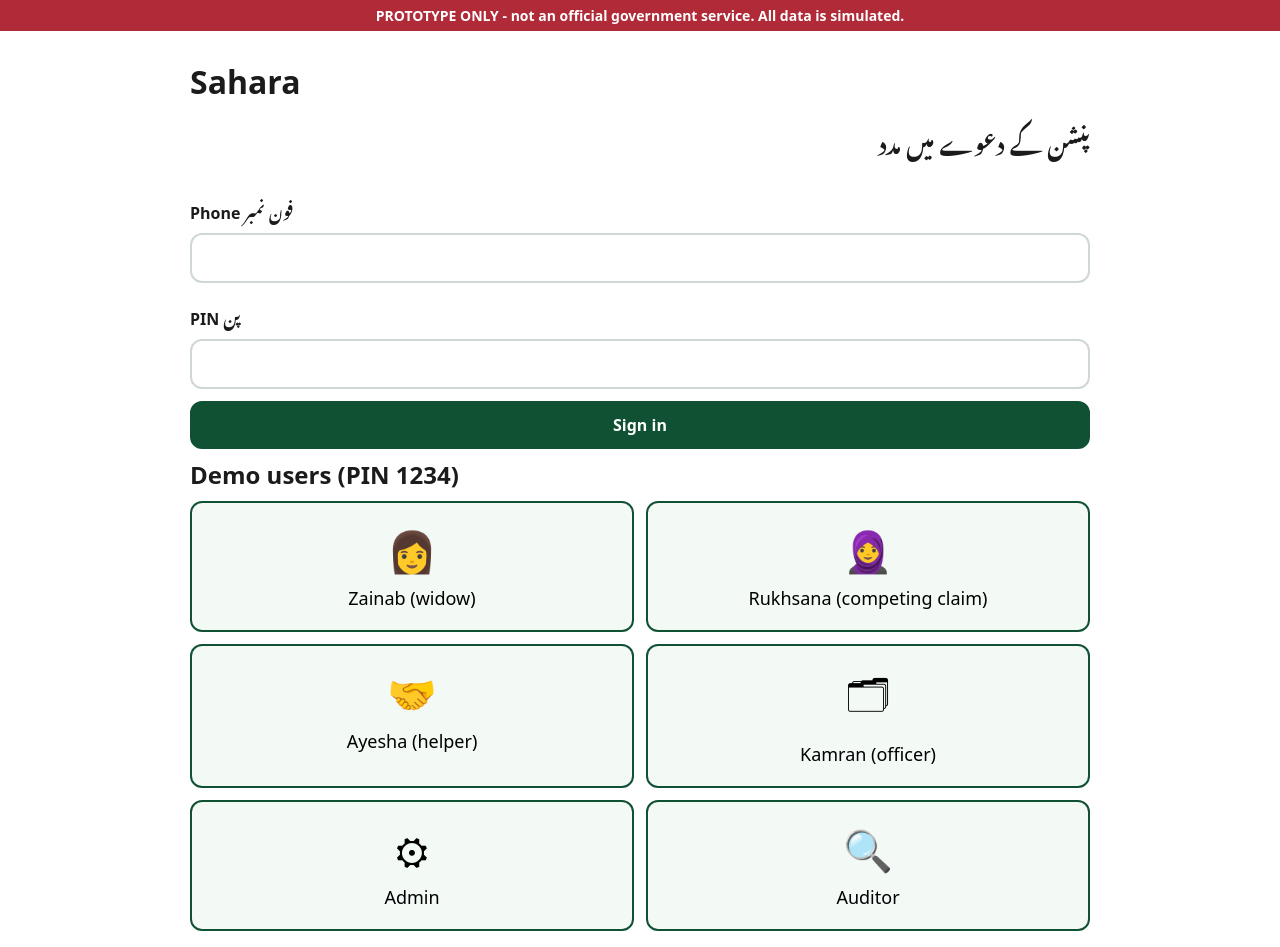
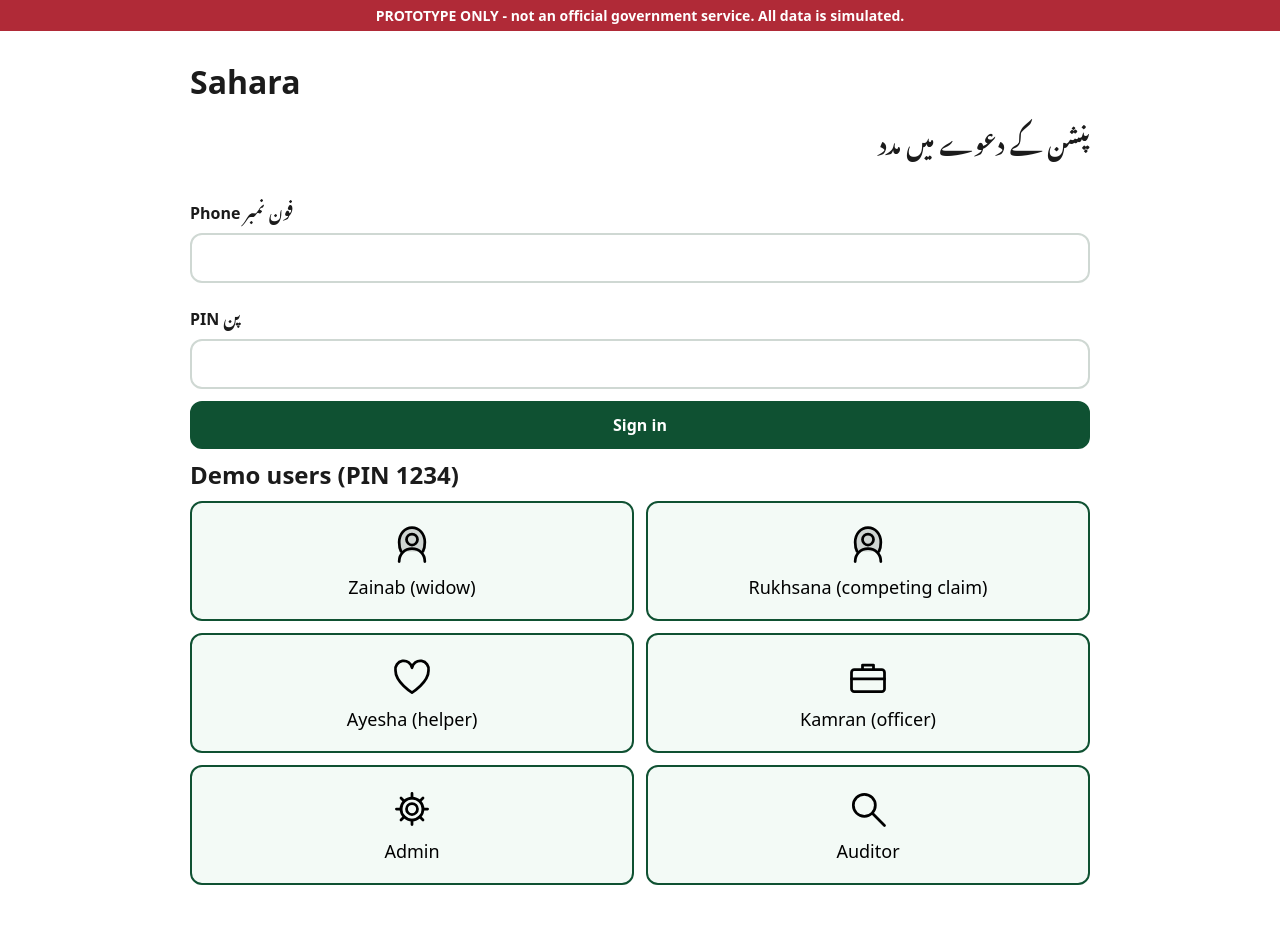
Before and after one commit to Aiza166/AI-Hackathon, a React (Vite) app in the folder frontend/: page / in a window 1280 px wide. After the commit the page ends 901 px from the top, so only its background shows below. Built offline with nearby package versions, Linux system fonts and the light colour scheme; no server answers.

Commit message:
feat: replace emoji with SVG pictograms across the PWA

```diff
--- /dev/null
+++ b/frontend/src/components/Icon.tsx
@@ -0,0 +1,196 @@
+import type { ReactElement } from 'react'
+
+// Pictograms drawn for Sahara during the hackathon: simple, thick-line shapes on a 48x48 grid
+// so they stay readable on a small, cheap screen. Colour comes from the surrounding text.
+
+const PERSON_BODY = 'M10 42c0-8 6-14 14-14s14 6 14 14'
+const CHILD_BODY = 'M14 42c0-7 4-12 10-12s10 5 10 12'
+
+const SHAPES = {
+  check: (
+    <>
+      <circle cx="24" cy="24" r="20" />
+      <path d="M14 25l7 7 13-15" />
+    </>
+  ),
+  question: (
+    <>
+      <circle cx="24" cy="24" r="20" />
+      <path d="M18 18a6 6 0 1 1 8 5.6c-1.4.6-2 1.6-2 3V29" />
+      <circle cx="24" cy="35" r="1.8" className="fill" />
+    </>
+  ),
+  info: (
+    <>
+      <circle cx="24" cy="24" r="20" />
+      <path d="M24 22v12" />
+      <circle cx="24" cy="15" r="1.8" className="fill" />
+    </>
+  ),
+  person: (
+    <>
+      <circle cx="24" cy="15" r="7" />
+      <path d={PERSON_BODY} />
+    </>
+  ),
+  people: (
+    <>
+      <circle cx="17" cy="16" r="6" />
+      <path d="M5 40c0-7 5-12 12-12s12 5 12 12" />
+      <circle cx="33" cy="14" r="5" />
+      <path d="M29 27c1.3-.4 2.6-.5 4-.5 6 0 10 4.5 10 11" />
+    </>
+  ),
+  family: (
+    <>
+      <circle cx="13" cy="12" r="5" />
+      <path d="M5 37c0-7 3.6-12 8-12s8 5 8 12" />
+      <circle cx="35" cy="12" r="5" />
+      <path d="M27 37c0-7 3.6-12 8-12s8 5 8 12" />
+      <circle cx="24" cy="26" r="4" />
+      <path d="M18 43c0-5 2.7-8 6-8s6 3 6 8" />
+    </>
+  ),
+  // Adult woman: dupatta covers the head and falls to the shoulders.
+  woman: (
+    <>
+      <path d="M12 31c-1.5-3-2-6-2-10C10 12 16 5 24 5s14 7 14 16c0 4-.5 7-2 10" className="fill-soft" />
+      <circle cx="24" cy="18" r="6" />
+      <path d={PERSON_BODY} />
+    </>
+  ),
+  // Girl: smaller body, long hair to the shoulders on both sides.
+  girl: (
+    <>
+      <path d="M18.5 17c-1.5 3-1.5 7 .5 10M29.5 17c1.5 3 1.5 7-.5 10" />
+      <circle cx="24" cy="18" r="5.5" />
+      <path d={CHILD_BODY} />
+    </>
+  ),
+  // Boy: smaller body, short filled hair cap, nothing covering the sides.
+  boy: (
+    <>
+      <circle cx="24" cy="18" r="5.5" />
+      <path d="M18.5 17a5.5 5.5 0 0 1 11 0z" className="fill" />
+      <path d={CHILD_BODY} />
+    </>
+  ),
+  'id-card': (
+    <>
+      <rect x="4" y="10" width="40" height="28" rx="4" />
+      <circle cx="16" cy="21" r="4" />
+      <path d="M9 32c0-4 3-6 7-6s7 2 7 6M28 19h10M28 25h10M28 31h6" />
+    </>
+  ),
+  document: (
+    <>
+      <path d="M12 4h17l9 9v31H12z" />
+      <path d="M29 4v9h9M18 22h14M18 29h14M18 36h9" />
+    </>
+  ),
+  certificate: (
+    <>
+      <rect x="5" y="7" width="38" height="27" rx="2" />
+      <path d="M11 15h26M11 21h18" />
+      <circle cx="34" cy="33" r="5" className="fill-soft" />
+      <path d="M31 37l-2 7 5-2 5 2-2-7" />
+    </>
+  ),
+  rings: (
+    <>
+      <circle cx="18" cy="29" r="10" />
+      <circle cx="30" cy="29" r="10" />
+      <path d="M14 13l4-5 4 5-4 4z" />
+    </>
+  ),
+  bank: (
+    <>
+      <path d="M4 18L24 6l20 12z" />
+      <path d="M11 22v13M19 22v13M29 22v13M37 22v13M6 36h36M4 42h40" />
+    </>
+  ),
+  calendar: (
+    <>
+      <rect x="6" y="10" width="36" height="32" rx="3" />
+      <path d="M6 19h36M16 6v8M32 6v8" />
+      <path d="M14 27h4M22 27h4M30 27h4M14 34h4M22 34h4" />
+    </>
+  ),
+  rules: (
+    <>
+      <path d="M24 12c-5-4-12-4-18-3v30c6-1 13-1 18 3 5-4 12-4 18-3V9c-6-1-13-1-18 3z" />
+      <path d="M24 12v30" />
+    </>
+  ),
+  'cloud-off': (
+    <>
+      <path d="M14 36h21a8 8 0 0 0 1-16 11 11 0 0 0-21-2 9 9 0 0 0-1 18z" />
+      <path d="M8 8l32 32" />
+    </>
+  ),
+  heart: <path d="M24 41S6 30 6 17a9 9 0 0 1 18-3 9 9 0 0 1 18 3c0 13-18 24-18 24z" />,
+  briefcase: (
+    <>
+      <rect x="6" y="16" width="36" height="24" rx="3" />
+      <path d="M18 16v-5h12v5M6 26h36" />
+    </>
+  ),
+  gear: (
+    <>
+      <circle cx="24" cy="24" r="6" />
+      <circle cx="24" cy="24" r="12" />
+      <path d="M36 24h5M24 36v5M12 24H7M24 12V7M32.5 32.5l3.5 3.5M15.5 32.5L12 36M15.5 15.5L12 12M32.5 15.5L36 12" />
+    </>
+  ),
+  search: (
+    <>
+      <circle cx="20" cy="20" r="12" />
+      <path d="M29 29l13 13" />
+    </>
+  ),
+  speaker: (
+    <>
+      <path d="M8 19h7l10-8v26l-10-8H8z" className="fill" />
+      <path d="M31 18a8 8 0 0 1 0 12M36 13a15 15 0 0 1 0 22" />
+    </>
+  ),
+  'arrow-left': <path d="M40 24H9M20 13L9 24l11 11" />,
+  'arrow-right': <path d="M8 24h31M28 13l11 11-11 11" />,
+  plus: <path d="M24 8v32M8 24h32" />,
+} satisfies Record<string, ReactElement>
+
+export type IconName = keyof typeof SHAPES
+
+// A small amber badge in the corner for "needs a second look". Never red, never a verdict.
+export type IconBadge = '?' | '!'
+
+interface IconProps {
+  name: IconName
+  size?: number
+  // Spoken name for screen readers. Leave it out when the icon sits next to its own text.
+  label?: string
+  badge?: IconBadge
+  className?: string
+}
+
+export function Icon({ name, size = 40, label, badge, className }: IconProps) {
+  const a11y = label ? { role: 'img', 'aria-label': label } : { 'aria-hidden': true }
+  return (
+    <svg
+      className={`pictogram ${className ?? ''}`}
+      width={size}
+      height={size}
+      viewBox="0 0 48 48"
+      focusable="false"
+      {...a11y}
+    >
+      {SHAPES[name]}
+      {badge && (
+        <g className="badge">
+          <circle cx="38" cy="38" r="9" />
+          <text x="38" y="42.5" textAnchor="middle">{badge}</text>
+        </g>
+      )}
+    </svg>
+  )
+}
--- a/frontend/src/index.css
+++ b/frontend/src/index.css
@@ -19,7 +19,14 @@ body { margin: 0; }
   padding: 20px 8px; border: 2px solid #0f5132; border-radius: 12px;
   background: #f3faf6; font-size: 18px; cursor: pointer;
 }
-.role-card .icon { font-size: 40px; }
+.pictogram {
+  fill: none; stroke: currentColor; stroke-width: 3; stroke-linecap: round; stroke-linejoin: round;
+  flex: none; vertical-align: middle;
+}
+.pictogram .fill { fill: currentColor; }
+.pictogram .fill-soft { fill: currentColor; fill-opacity: 0.15; }
+.pictogram .badge circle { fill: #8a5300; stroke: #fff; stroke-width: 2; }
+.pictogram .badge text { fill: #fff; stroke: none; font: 700 13px system-ui, sans-serif; }
 :root {
   --green: #0f5132; --green-soft: #e8f5ee; --red: #b02a37; --amber: #8a5300; --amber-soft: #fff4dc;
   --blue-soft: #e7f0fb; --line: #cfd8d3; --radius: 12px;
@@ -41,7 +48,13 @@ label { display: block; font-weight: 600; }
 .muted { color: #5a6460; font-size: 14px; }
 .urdu { font-size: 22px; line-height: 1.9; direction: rtl; }
 .big { font-size: 26px; }
-.icon.big { font-size: 56px; }
+.explanation .pictogram.big { display: block; margin: 0 auto; color: var(--green); }
+button { display: inline-flex; align-items: center; justify-content: center; gap: 8px; }
+.case-list button { justify-content: flex-start; }
+.priority { display: inline-block; min-width: 28px; padding: 2px 8px; border-radius: 999px; text-align: center; font-weight: 700; }
+.priority.p1 { background: var(--green-soft); color: var(--green); }
+.priority.p2 { background: var(--amber-soft); color: var(--amber); }
+.priority.p3, .priority.p4 { background: #fde8ea; color: var(--red); }
 .error { color: var(--red); font-weight: 600; }
 .role-card.selected { background: var(--green); color: #fff; border-color: var(--green); }
 .role-card.selected .muted { color: #e6f2ec; }
--- a/frontend/src/lib/icons.ts
+++ b/frontend/src/lib/icons.ts
@@ -1,24 +1,37 @@
-// Icon keys from the backend explanations -> pictograms.
-// Emoji keep the bundle tiny for now. TODO(Kissa): swap for tested SVG pictograms.
-export const ICONS: Record<string, string> = {
-  check: '✅',
-  people: '\u{1F465}',
-  'id-card': '\u{1FAAA}',
-  document: '\u{1F4C4}',
-  'document-alert': '\u{1F4C4}❓',
-  question: '❓',
-  bank: '\u{1F3E6}',
-  'bank-alert': '\u{1F3E6}⚠',
-  rules: '\u{1F4D6}',
-  person: '\u{1F9D1}‍\u{1F4BC}',
-  'cloud-off': '\u{1F4F6}',
-  family: '\u{1F46A}',
-  calendar: '\u{1F4C5}',
+import type { IconBadge, IconName } from '../components/Icon'
+import type { DocumentKind } from '../api/types'
+
+// Icon keys sent by the backend explanations (backend/app/decision/explanations.py) -> pictograms.
+export interface IconSpec {
+  name: IconName
+  badge?: IconBadge
 }
 
-export const DOC_ICONS: Record<string, string> = {
-  death_certificate: '\u{1F4DC}',
-  claimant_cnic: '\u{1FAAA}',
-  frc: '\u{1F46A}',
-  nikah_nama: '\u{1F48D}',
+export const ICONS: Record<string, IconSpec> = {
+  check: { name: 'check' },
+  people: { name: 'people' },
+  'id-card': { name: 'id-card' },
+  document: { name: 'document' },
+  'document-alert': { name: 'document', badge: '?' },
+  question: { name: 'question' },
+  bank: { name: 'bank' },
+  'bank-alert': { name: 'bank', badge: '!' },
+  rules: { name: 'rules' },
+  person: { name: 'briefcase' },
+  'cloud-off': { name: 'cloud-off' },
+  family: { name: 'family' },
+  calendar: { name: 'calendar' },
 }
+
+export const FALLBACK_ICON: IconSpec = { name: 'info' }
+
+export function iconFor(key: string): IconSpec {
+  return ICONS[key] ?? FALLBACK_ICON
+}
+
+export const DOC_ICONS: Record<DocumentKind, IconName> = {
+  death_certificate: 'certificate',
+  claimant_cnic: 'id-card',
+  frc: 'family',
+  nikah_nama: 'rings',
+}
--- a/frontend/src/pages/CaseResult.tsx
+++ b/frontend/src/pages/CaseResult.tsx
@@ -1,7 +1,8 @@
 import { useEffect, useState } from 'react'
 import { api, errorText } from '../api/client'
 import type { CitizenExplanation } from '../api/types'
-import { ICONS } from '../lib/icons'
+import { Icon } from '../components/Icon'
+import { iconFor } from '../lib/icons'
 import { speak } from '../lib/speak'
 
 // The citizen's view of a decision: icon + Urdu sentence + audio. Never generated text.
@@ -35,19 +36,24 @@ export function CaseResult({ caseId, onBack }: CaseResultProps) {
   return (
     <section className="stack">
       <p className={`status ${STATUS_COLOUR[data.status] ?? 'info'}`}>Claim {data.case_reference}: {data.status.replace('_', ' ')}</p>
-      {data.explanations.map((x) => (
-        <article key={x.reason_code} className="explanation">
-          <span className="icon big" aria-hidden="true">{ICONS[x.icon] ?? 'ℹ'}</span>
-          <p lang="ur" className="urdu big">{x.text_ur}</p>
-          <p className="muted">{x.text_en}</p>
-          <button type="button" className="audio" aria-label="Listen" onClick={() => void speak(x.audio_key, x.text_ur)}>{'\u{1F50A}'} Listen</button>
-        </article>
-      ))}
+      {data.explanations.map((x) => {
+        const icon = iconFor(x.icon)
+        return (
+          <article key={x.reason_code} className="explanation">
+            <Icon name={icon.name} badge={icon.badge} size={72} className="big" />
+            <p lang="ur" className="urdu big">{x.text_ur}</p>
+            <p className="muted">{x.text_en}</p>
+            <button type="button" className="audio" onClick={() => void speak(x.audio_key, x.text_ur)}>
+              <Icon name="speaker" size={28} /> Listen <span lang="ur">سنیں</span>
+            </button>
+          </article>
+        )
+      })}
       {data.missing_items.length > 0 && (
         <p>Please send: {data.missing_items.map((m) => m.replace(/_/g, ' ')).join(', ')}</p>
       )}
       {data.entitlement_end && <p>Paid until {data.entitlement_end} (rule v2: 10-year cap)</p>}
-      <button type="button" onClick={onBack}>{'⬅'} Back</button>
+      <button type="button" onClick={onBack}><Icon name="arrow-left" size={24} /> Back</button>
     </section>
   )
 }
--- a/frontend/src/pages/CitizenHome.tsx
+++ b/frontend/src/pages/CitizenHome.tsx
@@ -1,6 +1,7 @@
 import { useEffect, useState } from 'react'
 import { api, errorText } from '../api/client'
 import type { CaseView, Family, Me, SessionUser } from '../api/types'
+import { Icon } from '../components/Icon'
 import { CaseResult } from './CaseResult'
 import { ClaimWizard } from './ClaimWizard'
 
@@ -69,7 +70,7 @@ export function CitizenHome({ user }: CitizenHomeProps) {
         </div>
       )}
       <button type="button" className="primary huge" disabled={!claimant} onClick={() => setView({ kind: 'new' })}>
-        {'➕'} New pension claim <span lang="ur">نیا دعویٰ</span>
+        <Icon name="plus" size={28} /> New pension claim <span lang="ur">نیا دعویٰ</span>
       </button>
       <h2>My claims <span lang="ur">میرے دعوے</span></h2>
       {cases.length === 0 && <p className="muted">No claims yet.</p>}
--- a/frontend/src/pages/Login.tsx
+++ b/frontend/src/pages/Login.tsx
@@ -1,15 +1,22 @@
 import { useState } from 'react'
 import { errorText, post, setToken } from '../api/client'
 import type { LoginResult, SessionUser } from '../api/types'
+import { Icon, type IconName } from '../components/Icon'
+
+interface DemoUser {
+  phone: string
+  label: string
+  icon: IconName
+}
 
 // Demo personas (all mock). Shown only so judges can switch roles quickly.
-const DEMO_USERS = [
-  { phone: '00000000001', label: 'Zainab (widow)', icon: '\u{1F469}' },
-  { phone: '00000000002', label: 'Rukhsana (competing claim)', icon: '\u{1F9D5}' },
-  { phone: '00000000010', label: 'Ayesha (helper)', icon: '\u{1F91D}' },
-  { phone: '00000000020', label: 'Kamran (officer)', icon: '\u{1F5C2}' },
-  { phone: '00000000030', label: 'Admin', icon: '⚙' },
-  { phone: '00000000040', label: 'Auditor', icon: '\u{1F50D}' },
+const DEMO_USERS: DemoUser[] = [
+  { phone: '00000000001', label: 'Zainab (widow)', icon: 'woman' },
+  { phone: '00000000002', label: 'Rukhsana (competing claim)', icon: 'woman' },
+  { phone: '00000000010', label: 'Ayesha (helper)', icon: 'heart' },
+  { phone: '00000000020', label: 'Kamran (officer)', icon: 'briefcase' },
+  { phone: '00000000030', label: 'Admin', icon: 'gear' },
+  { phone: '00000000040', label: 'Auditor', icon: 'search' },
 ]
 
 interface LoginProps {
@@ -62,7 +69,7 @@ export function Login({ onLogin }: LoginProps) {
       <div className="role-grid">
         {DEMO_USERS.map((u) => (
           <button key={u.phone} className="role-card" type="button" disabled={busy} onClick={() => void signIn(u.phone, '1234')}>
-            <span className="icon" aria-hidden="true">{u.icon}</span>
+            <Icon name={u.icon} size={44} />
             <span>{u.label}</span>
           </button>
         ))}
--- a/frontend/src/pages/OfficerHome.tsx
+++ b/frontend/src/pages/OfficerHome.tsx
@@ -72,7 +72,7 @@ export function OfficerHome() {
           {queue.map((c) => (
             <tr key={c.id} className={selected?.id === c.id ? 'selected' : ''} onClick={() => void open(c)}>
               <td>{c.reference}</td>
-              <td>{'\u{1F534}'.repeat(Math.max(c.priority - 1, 0)) || '⚪'} {c.priority}</td>
+              <td><span className={`priority p${Math.min(Math.max(c.priority, 1), 4)}`}>{c.priority}</span></td>
               <td>{c.confidence?.toFixed(2) ?? '-'}</td>
               <td>{c.latest_decision?.reason_codes.join(', ')}</td>
             </tr>
```
Also changed, not shown: frontend/src/pages/ClaimWizard.tsx (+11 -10 lines), 1 other file (tests, documents, lock files or other folders).
